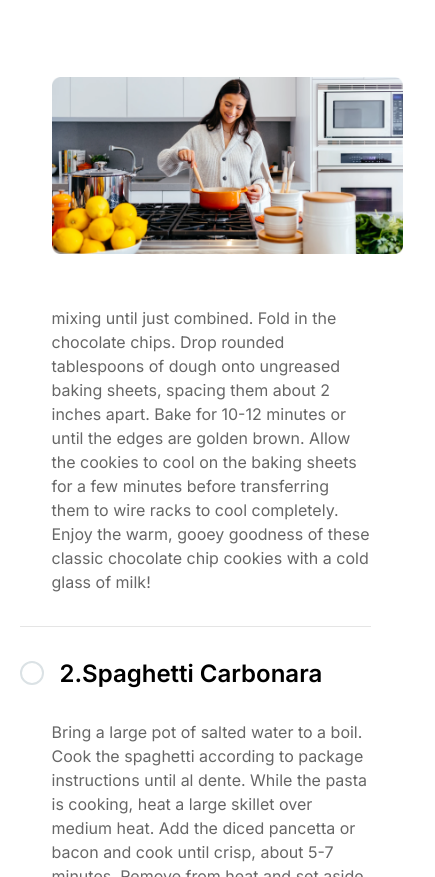
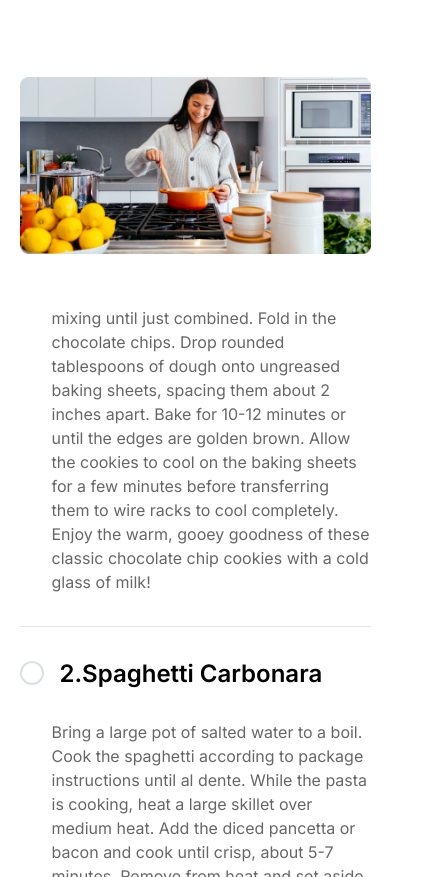
Before and after one commit to Johora99/Foodieland, a plain HTML site: page recipe.html in a window 390 px wide. Shown: the part 4544-5421 px from the top of the page, 435 px wide, since content can reach past the window. Drawn offline with Linux system fonts and the light colour scheme.

Commit message:
final commit

```diff
--- a/css/resposive.css
+++ b/css/resposive.css
@@ -224,7 +224,7 @@ header .banner .banner-left{
   width: 100%;
   height: 100%;
   object-fit: cover;
-    margin: 3rem 2rem;
+    margin: 3rem 0rem;
 }
 .sub-dish-item{
     gap: 1rem;
```
